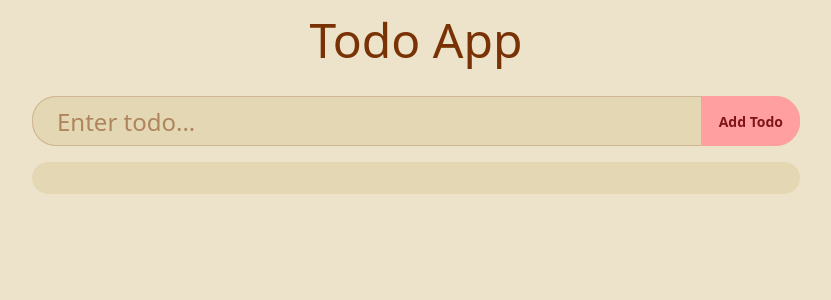
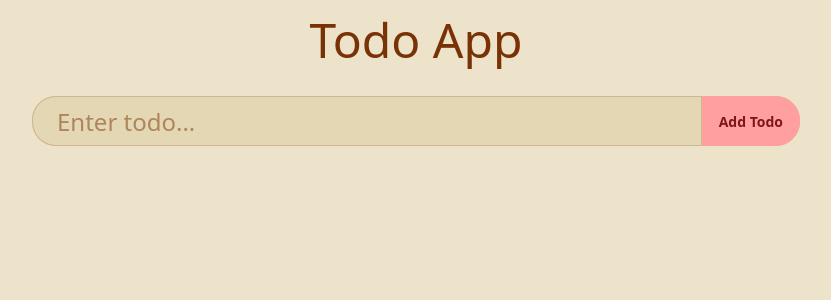
Before and after one commit to MarwanAbdalla270600/Todo-App, a React (Vite) app: page / in a window 1280 px wide. Shown: the top 300 px of the page, without its empty margins (224-1055 px from the left). Built offline with nearby package versions, Linux system fonts and the light colour scheme.

Commit message:
added firebase and adding tasks to database

```diff
--- a/package.json
+++ b/package.json
@@ -14,6 +14,7 @@
     "@fortawesome/react-fontawesome": "^0.2.2",
     "@tailwindcss/vite": "^4.0.3",
     "axios": "^1.7.9",
+    "firebase": "^11.2.0",
     "randn": "^1.0.0",
     "react": "^18.3.1",
     "react-dom": "^18.3.1",
--- a/src/App.tsx
+++ b/src/App.tsx
@@ -1,36 +1,32 @@
-import { useState } from "react";
+import { useEffect, useState } from "react";
 import "./App.css";
 import TodoForm from "./components/TodoForm";
 import TodoList from "./components/TodoList";
-import { Todo } from "./models/todo-interface";
+import { NewTask, Task } from "./models/todo-interface";
+import { addTask } from "./services/todoService";
 
 function App() {
-  //const { data, error, loading } = useTodos();
+  const [todos, setTodos] = useState<Task[]>([]);
 
-  const [todos, setTodos] = useState<Todo[]>([]);
+  useEffect(() => {
+    console.log(todos);
+  }, [todos]);
 
-  function createId() {
-    return Math.floor(Math.random() * 90000) + 10000;
+  function addTodo(data: NewTask) {
+    addTask(data).then((newTask) => {
+      setTodos([...todos, { ...data, id: newTask.id }]);
+    });
   }
 
-  function addTodo(data: Todo) {
-    setTodos([...todos, data]);
+  function toggleStatusForTodo(todo: Task) {
+    const newStatus = todo.status === "todo" ? "done" : "todo";
+    const updatedTodos = todos.map((item) =>
+      item.id === todo.id ? ({ ...item, status: newStatus } as Task) : item
+    );
+    setTodos(updatedTodos);
   }
 
-  function toggleStatusForTodo(todo: Todo) {
-    const newStatus = todo.status === "todo" ? "done" : "todo";
-
-    const updatedTodos = todos.map((item) =>
-      item.id === todo.id
-        ? { ...item, status: newStatus } as Todo
-        : item
-    );
-
-    setTodos(updatedTodos); // Set the updated state once
-    console.log(updatedTodos); // Logs the updated todos list
-  }
-
-  function removeTodo(todo: Todo) {
+  function removeTodo(todo: Task) {
     setTodos(todos.filter((item) => item.id !== todo.id));
   }
 
@@ -39,11 +35,15 @@ function App() {
       <h1 className="text-5xl text-center">Todo App</h1>
       <div className="w-3xl flex flex-col gap-4">
         <TodoForm onCreateTodo={addTodo}></TodoForm>
-        <TodoList
-          list={todos}
-          onDeleteTodo={($event) => removeTodo($event)}
-          onStatusToggle={($event) => toggleStatusForTodo($event)}
-        ></TodoList>
+        {todos.length > 0 && (
+          <div className="p-4 text-2xl bg-base-200 rounded-3xl">
+            <TodoList
+              list={todos}
+              onDeleteTodo={($event) => removeTodo($event)}
+              onStatusToggle={($event) => toggleStatusForTodo($event)}
+            ></TodoList>
+          </div>
+        )}
       </div>
     </div>
   );
--- a/src/components/TodoForm.tsx
+++ b/src/components/TodoForm.tsx
@@ -1,16 +1,15 @@
 import { useRef } from "react";
-import { Todo } from "../models/todo-interface";
+import { NewTask } from "../models/todo-interface";
 
 interface Props {
-  onCreateTodo: (data: Todo) => void;
+  onCreateTodo: (data: NewTask) => void;
 }
 
 export default function TodoForm({ onCreateTodo }: Props) {
   const ref = useRef<HTMLInputElement | null>(null);
 
-  function createTodo(name: string): Todo {
+  function createTodo(name: string): NewTask {
     return {
-      id: Math.floor(Math.random() * 90000) + 10000,
       name: name,
       status: "todo",
     };
--- a/src/components/TodoItem.tsx
+++ b/src/components/TodoItem.tsx
@@ -1,9 +1,9 @@
 import { useState } from "react";
-import { Todo } from "../models/todo-interface";
+import { Task } from "../models/todo-interface";
 import { FaRegTrashCan } from "react-icons/fa6";
 
 interface Props {
-  todo: Todo;
+  todo: Task;
   onStatusToggle: () => void;
   onDelete: () => void;
 }
--- a/src/components/TodoList.tsx
+++ b/src/components/TodoList.tsx
@@ -1,15 +1,15 @@
-import { Todo } from "../models/todo-interface";
+import { Task } from "../models/todo-interface";
 import TodoItem from "./TodoItem";
 
 interface Props {
-  list: Todo[] | null;
-  onStatusToggle: (todo: Todo) => void;
-  onDeleteTodo: (todo: Todo) => void;
+  list: Task[] | null;
+  onStatusToggle: (todo: Task) => void;
+  onDeleteTodo: (todo: Task) => void;
 }
 
 export default function TodoList({ list, onStatusToggle, onDeleteTodo }: Props) {
   return (
-    <div className="p-4 text-2xl bg-base-200 rounded-3xl">
+    <>
       {list?.map((todo) => (
         <TodoItem
           todo={todo}
@@ -18,6 +18,6 @@ export default function TodoList({ list, onStatusToggle, onDeleteTodo }: Props)
           key={todo.id}
         ></TodoItem>
       ))}
-    </div>
+    </>
   );
 }
--- /dev/null
+++ b/src/config/firebase.ts
@@ -0,0 +1,26 @@
+// Import Firebase SDK functions
+import { initializeApp } from "firebase/app";
+import { getFirestore } from "firebase/firestore"; // Firestore Database
+import { getAuth } from "firebase/auth"; // Authentication
+import { getStorage } from "firebase/storage"; // Storage (for images/files)
+
+// Firebase configuration
+const firebaseConfig = {
+  apiKey: "AIzaSyDEgrJS62efJPS4LQ_uymSCX_ZZKCp6vAU",
+  authDomain: "marwans-todo-app.firebaseapp.com",
+  projectId: "marwans-todo-app",
+  storageBucket: "marwans-todo-app.firebasestorage.app",
+  messagingSenderId: "188304640389",
+  appId: "1:188304640389:web:33d471da865992f1d65cec",
+};
+
+// Initialize Firebase
+const app = initializeApp(firebaseConfig);
+
+// Initialize Firebase services
+const db = getFirestore(app); // Firestore Database
+const auth = getAuth(app); // Firebase Authentication
+const storage = getStorage(app); // Cloud Storage
+
+// Export Firebase services
+export { app, db, auth, storage };
--- a/src/hooks/useTodos.ts
+++ b/src/hooks/useTodos.ts
@@ -1,17 +1,17 @@
 import { useEffect, useState } from "react";
 import axios from "axios";
 
-import { Todo } from "../models/todo-interface";
+import { Task } from "../models/todo-interface";
 
 export default function useTodos() {
-  const [data, setData] = useState<Todo[] | null>(null);
+  const [data, setData] = useState<Task[] | null>(null);
   const [error, setError] = useState<string | null>(null);
   const [loading, setLoading] = useState(false);
 
   useEffect(() => {
     const fetchTodos = async () => {
       try {
-        const response = await axios.get<Todo[]>("todos.json");
+        const response = await axios.get<Task[]>("todos.json");
         setData(response.data);
       } catch (error) {
         if (error instanceof Error) {
--- a/src/models/todo-interface.ts
+++ b/src/models/todo-interface.ts
@@ -1,5 +1,7 @@
-export interface Todo {
-    id: number,
+export interface Task {
+    id: string,
     name: string,
     status : 'todo' | 'done'
 }
+
+export type NewTask = Omit<Task, 'id'>;
--- /dev/null
+++ b/src/services/todoService.ts
@@ -0,0 +1,14 @@
+import { db } from "../config/firebase";
+import { collection, addDoc, getDocs, deleteDoc, doc, updateDoc } from "firebase/firestore";
+import { NewTask, Task } from "../models/todo-interface";
+
+const tasksCollection = collection(db, "tasks");
+
+export async function getAllTasks() {
+    const querySnapshot = await getDocs(tasksCollection);
+    return querySnapshot.docs.map((doc) => ({ id: doc.id, ...doc.data() }));
+}
+
+export async function addTask(task: NewTask) {
+    return await addDoc(tasksCollection, task)
+}
```
Also changed, not shown: 1 other file (tests, documents, lock files or other folders).
